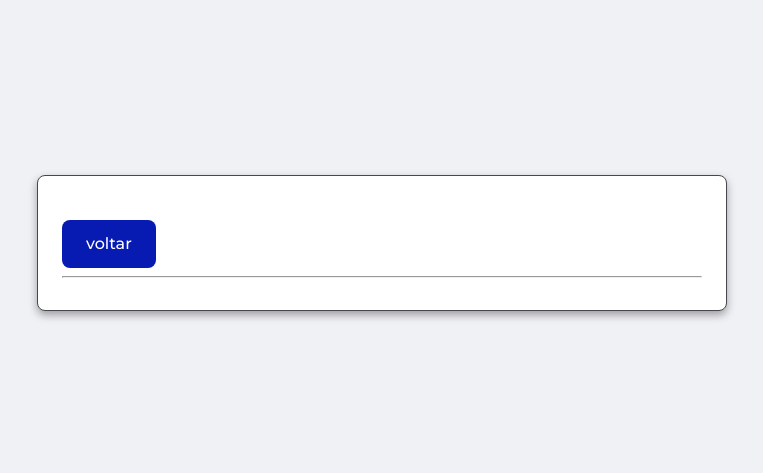
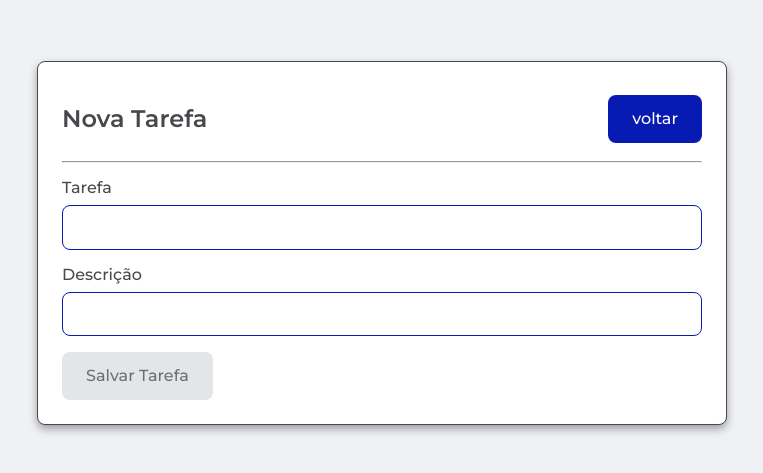
Before and after one commit to allanguerra/dojo-testes-angular-jest, an Angular app: page /new in a window 1280 px wide. Shown: the part 157-630 px from the top of the page, without its empty margins (258-1021 px from the left). Built offline with nearby package versions, Linux system fonts and the light colour scheme.

Commit message:
feat: criando formulario para salvar nova tarefa

```diff
--- a/src/app/modules/todo/components/todo-form/todo-form.component.html
+++ b/src/app/modules/todo/components/todo-form/todo-form.component.html
@@ -4,12 +4,29 @@
 
     <div class="todo-list">
 
-      <header class="todo-list_header">
+      <header class="todo-form_header">
         <h2>{{titulo}}</h2>
-        <button class="todo-button blue" (click)="acaoNovaTarefa()">voltar</button>
+        <button class="todo-button blue" (click)="acaoVoltar()">voltar</button>
       </header>
 
       <hr>
+
+      <form [formGroup]="todoForm" (ngSubmit)="salvar()">
+
+        <div class="todo-input" [ngClass]="{'erro': temErro(todoForm.get('title'))}">
+          <label for="title" class="todo-input_label">Tarefa</label>
+          <input type="text" id="title" name="title" class="todo-input_input" formControlName="title">
+          <span class="todo-input_erro">campo obrigatório</span>
+        </div>
+
+        <div class="todo-input" [ngClass]="{'erro': temErro(todoForm.get('description'))}">
+          <label for="description" class="todo-input_label">Descrição</label>
+          <input type="text" id="description" name="description" class="todo-input_input" formControlName="description">
+        </div>
+
+        <button class="todo-button blue" [disabled]="salvando || todoForm.invalid">Salvar Tarefa</button>
+
+      </form>
 
     </div>
 
--- a/src/app/modules/todo/components/todo-form/todo-form.component.scss
+++ b/src/app/modules/todo/components/todo-form/todo-form.component.scss
@@ -0,0 +1,7 @@
+.todo-form {
+  &_header {
+    display: flex;
+    justify-content: space-between;
+    align-items: center;
+  }
+}
--- a/src/app/modules/todo/components/todo-form/todo-form.component.ts
+++ b/src/app/modules/todo/components/todo-form/todo-form.component.ts
@@ -1,4 +1,8 @@
-import { Component, OnInit } from '@angular/core';
+import { Component, ComponentFactoryResolver, OnInit } from '@angular/core';
+import { FormBuilder, FormControl, FormGroup, Validators } from '@angular/forms';
+import { ActivatedRoute, Router } from '@angular/router';
+import { TodoStatus } from 'src/app/modules/todo/enums/todo-status.enum';
+import { Todo } from 'src/app/modules/todo/models/todo.model';
 
 @Component({
   selector: 'app-todo-form',
@@ -7,9 +11,66 @@ import { Component, OnInit } from '@angular/core';
 })
 export class TodoFormComponent implements OnInit {
 
-  constructor() { }
+  public titulo: string = '';
+  public todoForm: FormGroup;
+  public salvando: boolean = false;
+
+  private acaoAtual: string;
+
+  constructor(
+    private readonly route: ActivatedRoute,
+    private readonly router: Router,
+    private readonly fb: FormBuilder
+  ) { }
 
   ngOnInit() {
+    this.acaoAtual = this.route.snapshot.url[0].path;
+
+    this.definirTitulo();
+    this.montarTodoForm();
   }
 
+  public acaoVoltar(): void {
+    this.router.navigate(['todo-list']);
+  }
+
+  public temErro(control: FormControl): boolean {
+    return control.invalid && control.touched;
+  }
+
+  public salvar(): void {
+    this.salvando = true;
+    if (this.acaoAtual === 'new') {
+      this.novaTarefa();
+    } else {
+      this.atualizarTarefa();
+    }
+  }
+
+  // PRIVATE METHODS
+
+  private definirTitulo(): void {
+    if (this.acaoAtual === 'new') {
+      this.titulo = 'Nova Tarefa';
+    } else {
+      this.titulo = 'Editando Tarefa';
+    }
+  }
+
+  private montarTodoForm(): void {
+    this.todoForm = this.fb.group({
+      title: [null, [Validators.required]],
+      description: [null]
+    });
+  }
+
+  private novaTarefa(): void {
+    const novaTask: Todo = Object.assign(new Todo(), this.todoForm.value);
+    novaTask.status = TodoStatus.PENDENTE;
+
+    console.log(novaTask);
+  }
+
+  private atualizarTarefa(): void {}
+
 }
--- /dev/null
+++ b/src/app/modules/todo/enums/todo-status.enum.ts
@@ -0,0 +1,4 @@
+export enum TodoStatus {
+  PENDENTE = 'pending',
+  CONCLUIDA = 'done'
+}
--- /dev/null
+++ b/src/app/modules/todo/models/todo.model.ts
@@ -0,0 +1,10 @@
+import { TodoStatus } from 'src/app/modules/todo/enums/todo-status.enum';
+
+export class Todo {
+  constructor(
+    public id?: number,
+    public title?: string,
+    public description?: string,
+    public status?: TodoStatus
+  ) {}
+}
--- a/src/app/modules/todo/todo.module.ts
+++ b/src/app/modules/todo/todo.module.ts
@@ -4,13 +4,15 @@ import { CommonModule } from '@angular/common';
 import { TodoRoutingModule } from './todo-routing.module';
 import { TodoListComponent } from './components/todo-list/todo-list.component';
 import { TodoFormComponent } from './components/todo-form/todo-form.component';
+import { SharedModule } from 'src/app/shared/shared.module';
 
 
 @NgModule({
   declarations: [TodoListComponent, TodoFormComponent],
   imports: [
     CommonModule,
-    TodoRoutingModule
+    TodoRoutingModule,
+    SharedModule
   ]
 })
 export class TodoModule { }
```
Also changed, not shown: src/app/shared/shared.module.ts (+6 -1 lines).
